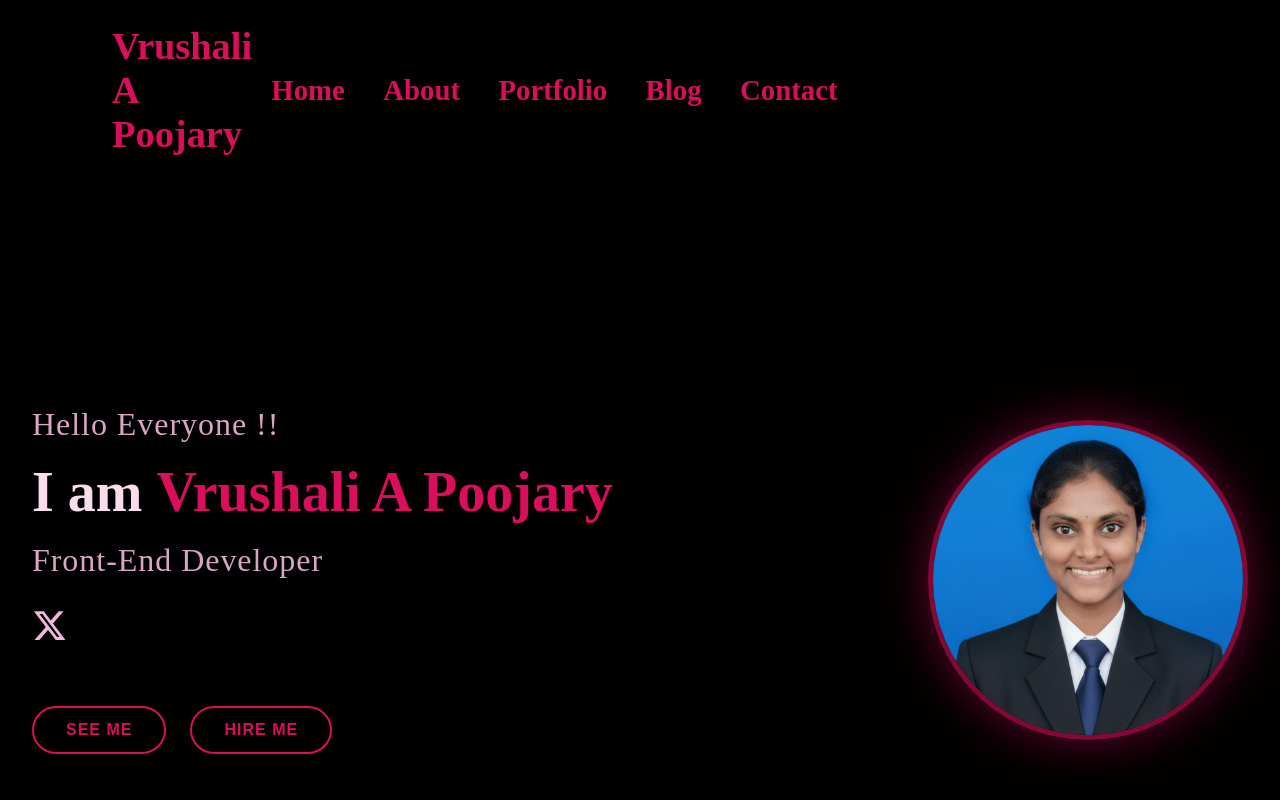
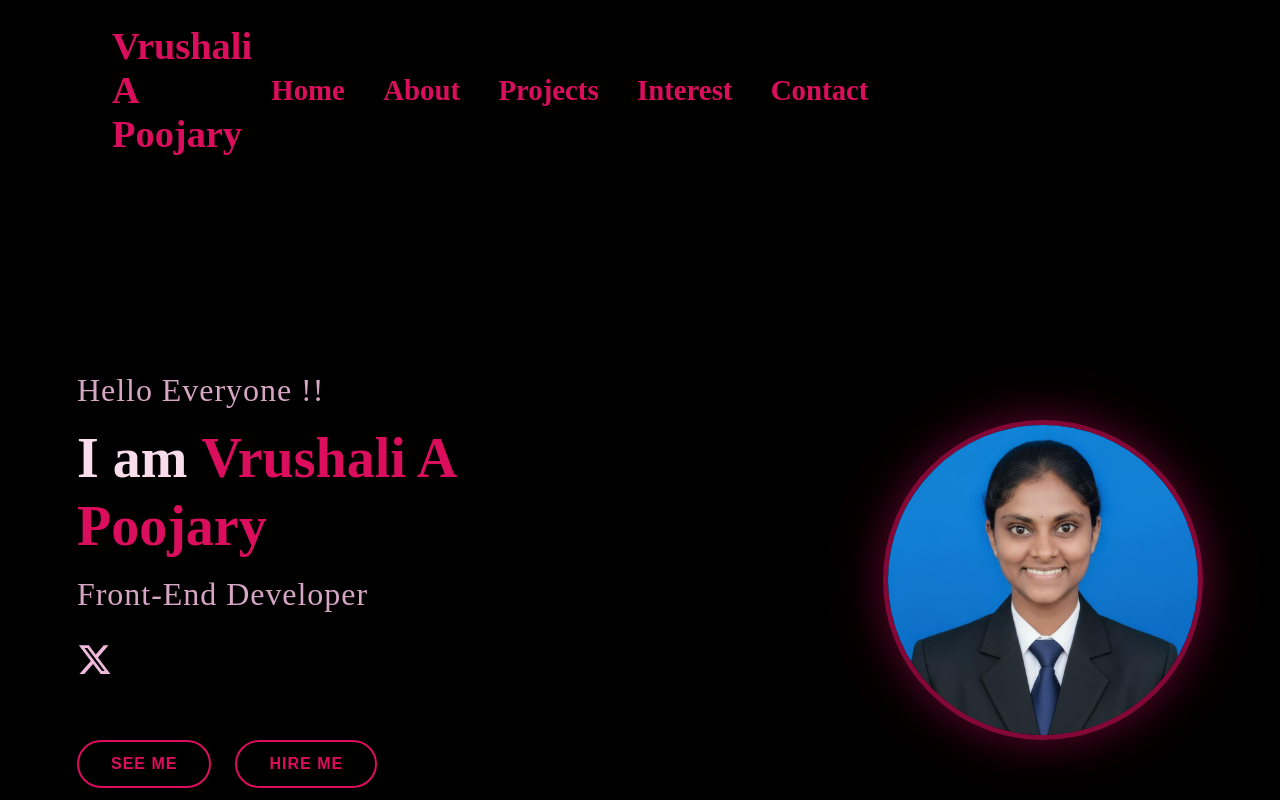
Before and after one commit to VrushaliAPoojary/MERTXE, a React (Create React App) app in the folder reactcourse/learn/: page / in a window 1280 px wide. Built offline with nearby package versions, Linux system fonts and the light colour scheme; some icons are missing.

Commit message:
looking better

```diff
--- a/reactcourse/learn/src/components/Header.jsx
+++ b/reactcourse/learn/src/components/Header.jsx
@@ -38,12 +38,12 @@ const Header = () => {
           </li>
           <li>
             <Link to="/" onClick={() => setActive(false)}>
-              Portfolio
+              Projects
             </Link>
           </li>
           <li>
             <Link to="/" onClick={() => setActive(false)}>
-              Blog
+              Interest
             </Link>
           </li>
           <li>
--- a/reactcourse/learn/src/components/styles/Main.scss
+++ b/reactcourse/learn/src/components/styles/Main.scss
@@ -14,14 +14,14 @@
   padding: 2rem;
   display: flex;
   align-items: center;
-  justify-content: space-between;
-  gap: 2rem;
+  justify-content: center;
+  gap: 16rem;
   max-height: 100%;
   box-sizing: border-box;
 }
 
 .main_content {
-  max-width: 900px;
+  max-width: 550px;
 }
 
 .text {
```
